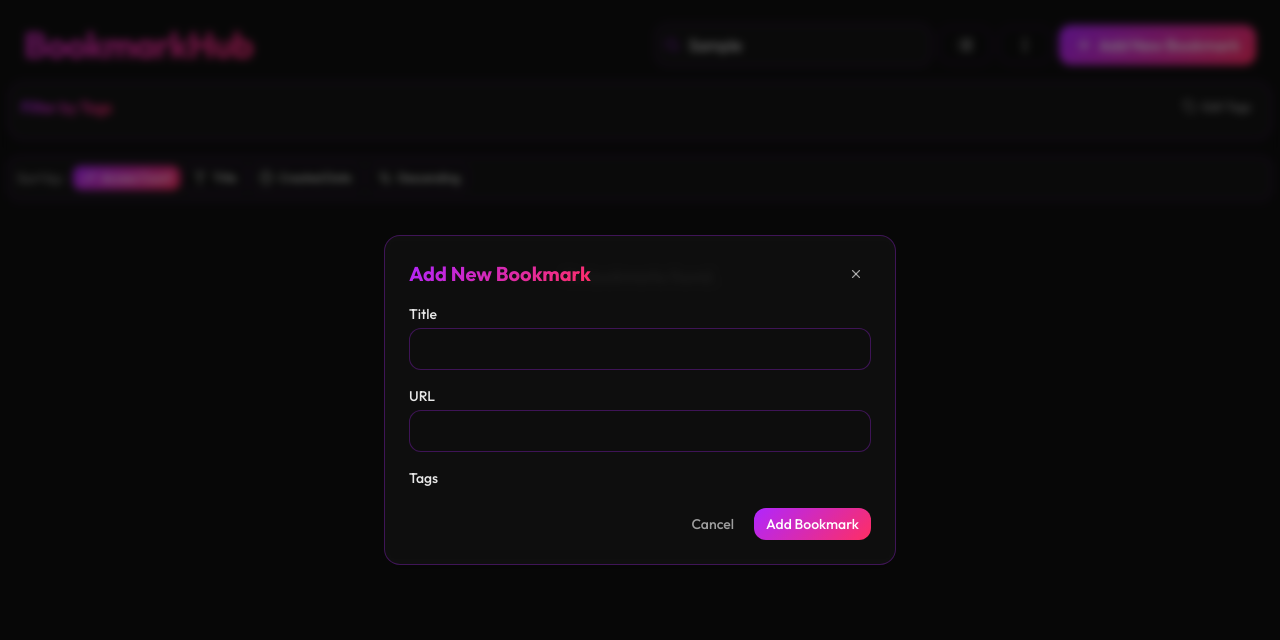
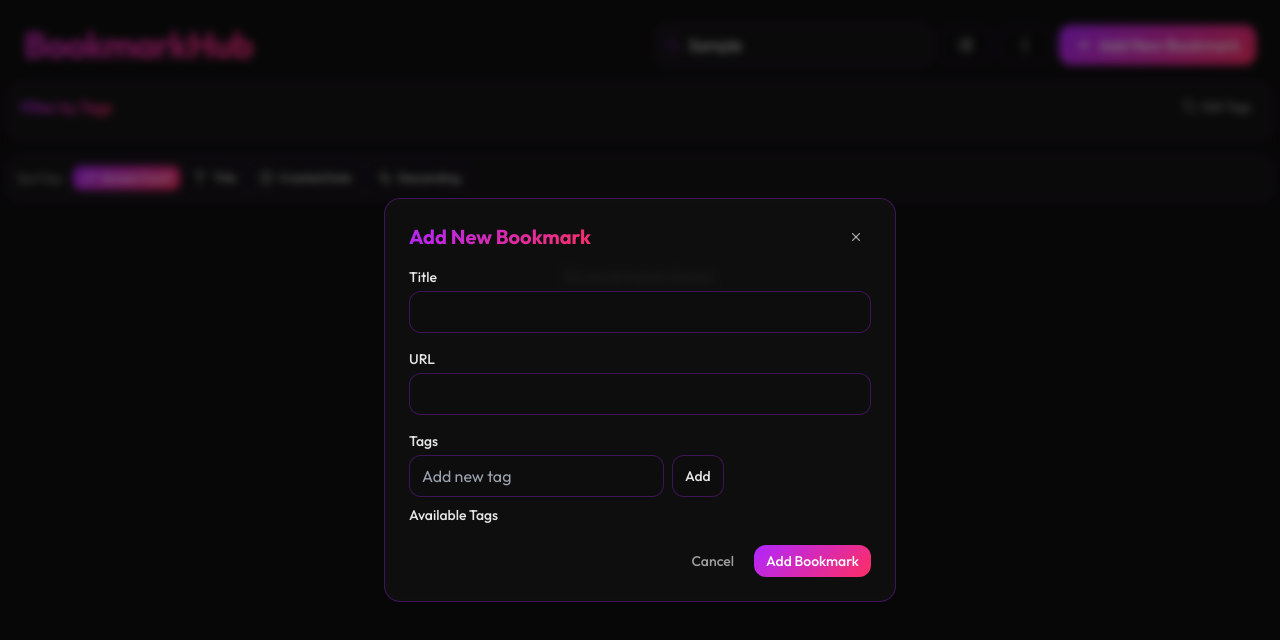
Before and after one commit to YukihiroSakuda/BookmarkHub, a Next.js app: page / in a window 1280 px wide. Both pictures are taken after typing "Sample" into the empty fields and a click on the button "Add New Bookmark". Shown: the top 640 px of the page. Built offline with nearby package versions, Linux system fonts and the light colour scheme.

Commit message:
fix: タグの名称変更時の動作を改善

```diff
--- a/src/components/BookmarkForm.tsx
+++ b/src/components/BookmarkForm.tsx
@@ -10,12 +10,14 @@ interface BookmarkFormProps {
   onClose: () => void;
   onSave: (bookmarkData: Omit<Bookmark, 'id'>) => void;
   availableTags: string[];
+  onUpdateTags: (tags: string[]) => void;
 }
 
-export function BookmarkForm({ bookmark, onClose, onSave, availableTags }: BookmarkFormProps) {
+export function BookmarkForm({ bookmark, onClose, onSave, availableTags, onUpdateTags }: BookmarkFormProps) {
   const [title, setTitle] = useState(bookmark?.title || '');
   const [url, setUrl] = useState(bookmark?.url || '');
   const [tags, setTags] = useState<string[]>(bookmark?.tags || []);
+  const [newTag, setNewTag] = useState('');
 
   const handleSubmit = (e: React.FormEvent) => {
     e.preventDefault();
@@ -37,6 +39,19 @@ export function BookmarkForm({ bookmark, onClose, onSave, availableTags }: Bookm
         ? prev.filter(t => t !== tag)
         : [...prev, tag]
     );
+  };
+
+  const handleAddTag = () => {
+    if (newTag && !tags.includes(newTag)) {
+      const updatedTags = [...tags, newTag];
+      setTags(updatedTags);
+      onUpdateTags([...availableTags, newTag]);
+      setNewTag('');
+    }
+  };
+
+  const handleRemoveTag = (tagToRemove: string) => {
+    setTags(prev => prev.filter(tag => tag !== tagToRemove));
   };
 
   const formatDate = (dateString: string | undefined) => {
@@ -87,6 +102,26 @@ export function BookmarkForm({ bookmark, onClose, onSave, availableTags }: Bookm
             <label className="block text-sm font-medium text-white/90 mb-1">
               Tags
             </label>
+            <div className="flex gap-2">
+              <Input
+                value={newTag}
+                onChange={(e) => setNewTag(e.target.value)}
+                placeholder="Add new tag"
+                className="flex-1"
+              />
+              <Button
+                type="button"
+                onClick={handleAddTag}
+                variant="secondary"
+                size="md"
+              >
+                Add
+              </Button>
+            </div>
+            <div className="mt-2">
+              <label className="block text-sm font-medium text-white/90 mb-1">
+                Available Tags
+              </label>
               <div className="flex flex-wrap gap-1.5">
                 {availableTags.map((tag) => (
                   <Tag
@@ -96,6 +131,7 @@ export function BookmarkForm({ bookmark, onClose, onSave, availableTags }: Bookm
                     onClick={() => handleTagClick(tag)}
                   />
                 ))}
+              </div>
             </div>
           </div>
 
--- a/src/components/TagManager.tsx
+++ b/src/components/TagManager.tsx
@@ -2,7 +2,6 @@ import { SquarePen, Trash2, X } from 'lucide-react';
 import { useState } from 'react';
 import { Button } from './Button';
 import { Input } from './Input';
-import { DEFAULT_TAGS } from '@/types/bookmark';
 
 interface TagManagerProps {
   availableTags: string[];
@@ -11,7 +10,7 @@ interface TagManagerProps {
 }
 
 export function TagManager({ availableTags, onClose, onUpdateTags }: TagManagerProps) {
-  const [tags, setTags] = useState<string[]>([...new Set([...DEFAULT_TAGS, ...availableTags])]);
+  const [tags, setTags] = useState<string[]>([...availableTags]);
   const [newTag, setNewTag] = useState('');
   const [editingTag, setEditingTag] = useState<string | null>(null);
   const [editValue, setEditValue] = useState('');
@@ -73,7 +72,7 @@ export function TagManager({ availableTags, onClose, onUpdateTags }: TagManagerP
               <Input
                 value={newTag}
                 onChange={(e) => setNewTag(e.target.value)}
-                placeholder="Create a new tag"
+                placeholder="Add new tag"
               />
               <Button
                 type="button"
@@ -81,7 +80,7 @@ export function TagManager({ availableTags, onClose, onUpdateTags }: TagManagerP
                 variant="secondary"
                 size="md"
               >
-                Create
+                Add
               </Button>
             </div>
 
@@ -106,7 +105,7 @@ export function TagManager({ availableTags, onClose, onUpdateTags }: TagManagerP
                         variant="secondary"
                         size="sm"
                       >
-                        Save
+                        OK
                       </Button>
                       <Button
                         onClick={handleCancelEdit}
--- a/src/types/bookmark.ts
+++ b/src/types/bookmark.ts
@@ -18,18 +18,5 @@ export interface Settings {
   itemsPerPage: number;
 }
 
-export const DEFAULT_TAGS = [
-  'Technology',
-  'Blog',
-  'Documentation',
-  'Tools',
-  'News',
-  'Tutorial',
-  'Reference',
-  'Important',
-  'Read Later',
-  'Favorite'
-];
-
 export type SortOption = 'accessCount' | 'title' | 'createdAt';
 export type SortOrder = 'asc' | 'desc';
```
Lines whose indentation alone changed are shown as unchanged.
